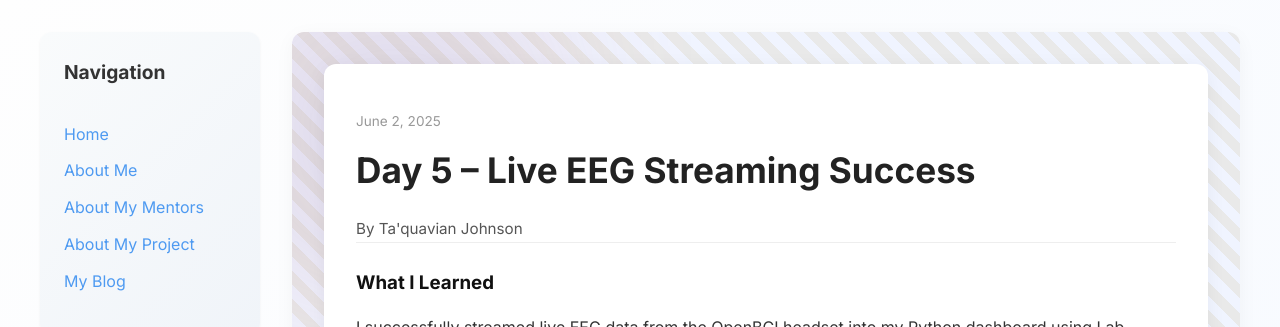
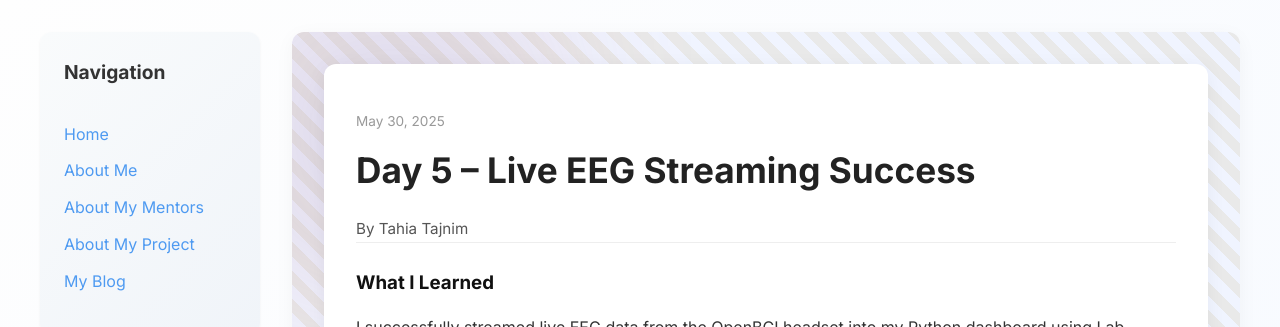
Before and after one commit to Tataj1/Tataj1.github.io, a Jekyll site: the page built from _posts/2025-05-30-day-4.md, in a window 1280 px wide. Shown: the top 327 px of the page. Built offline with Jekyll 4.4.1, drawn with Linux system fonts in a browser that asks for light colours.

Commit message:
Update and rename 2025-06-02-day-5.md to 2025-05-30-day-4.md

```diff
--- a/_posts/2025-06-02-day-5.md
+++ b/_posts/2025-05-30-day-4.md
@@ -1,8 +1,8 @@
 ---
 layout: post
 title: "Day 5 – Live EEG Streaming Success"
-date: 2025-06-02
-author: Ta'quavian Johnson
+date: 2025-05-30
+author: Tahia Tajnim
 permalink: /day5.html
 tags: ["NeuroLink Assist", "EEG", "LSL", "real-time processing", "Python dashboard", "Bluetooth", "alpha waves", "brain-computer interface"]
 
```
